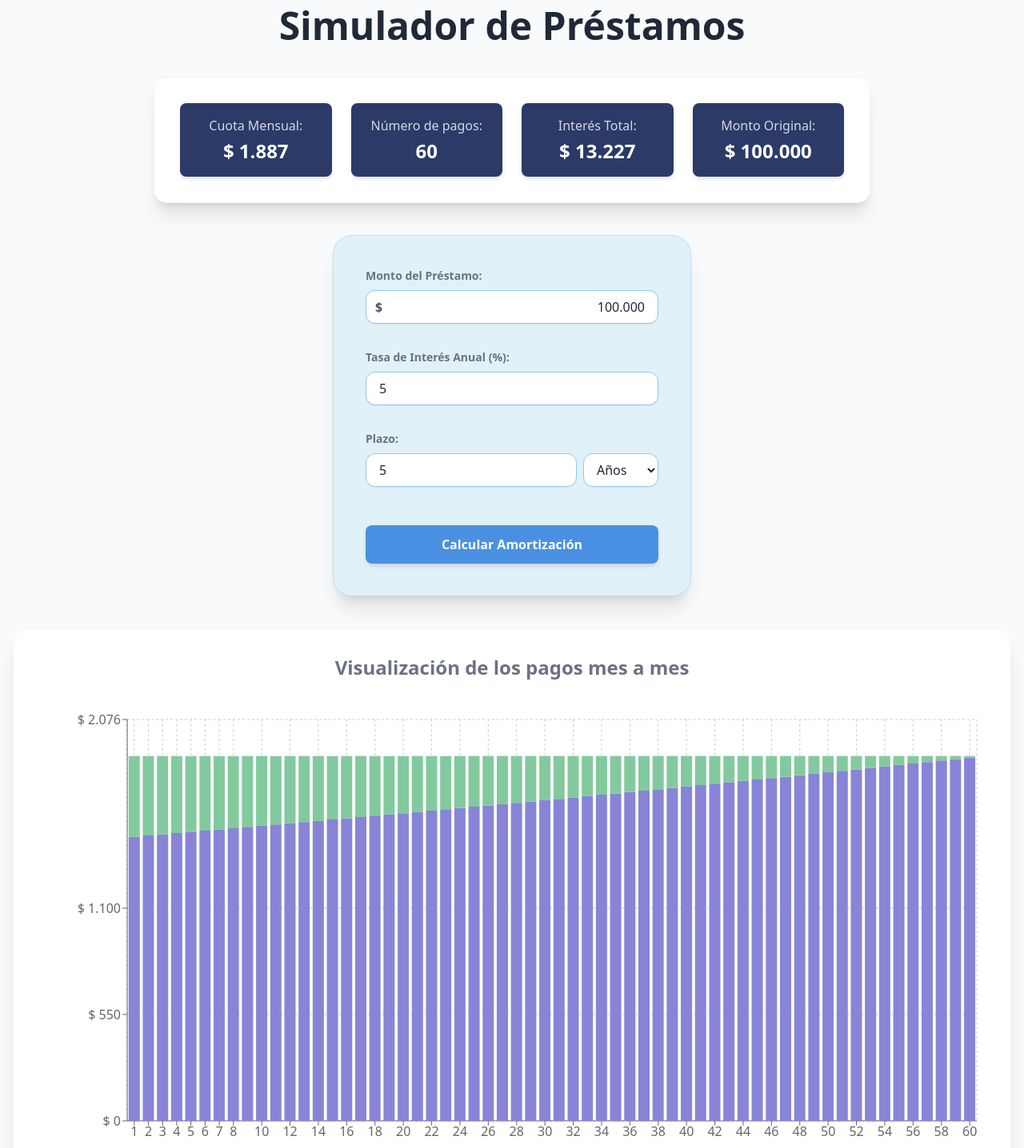
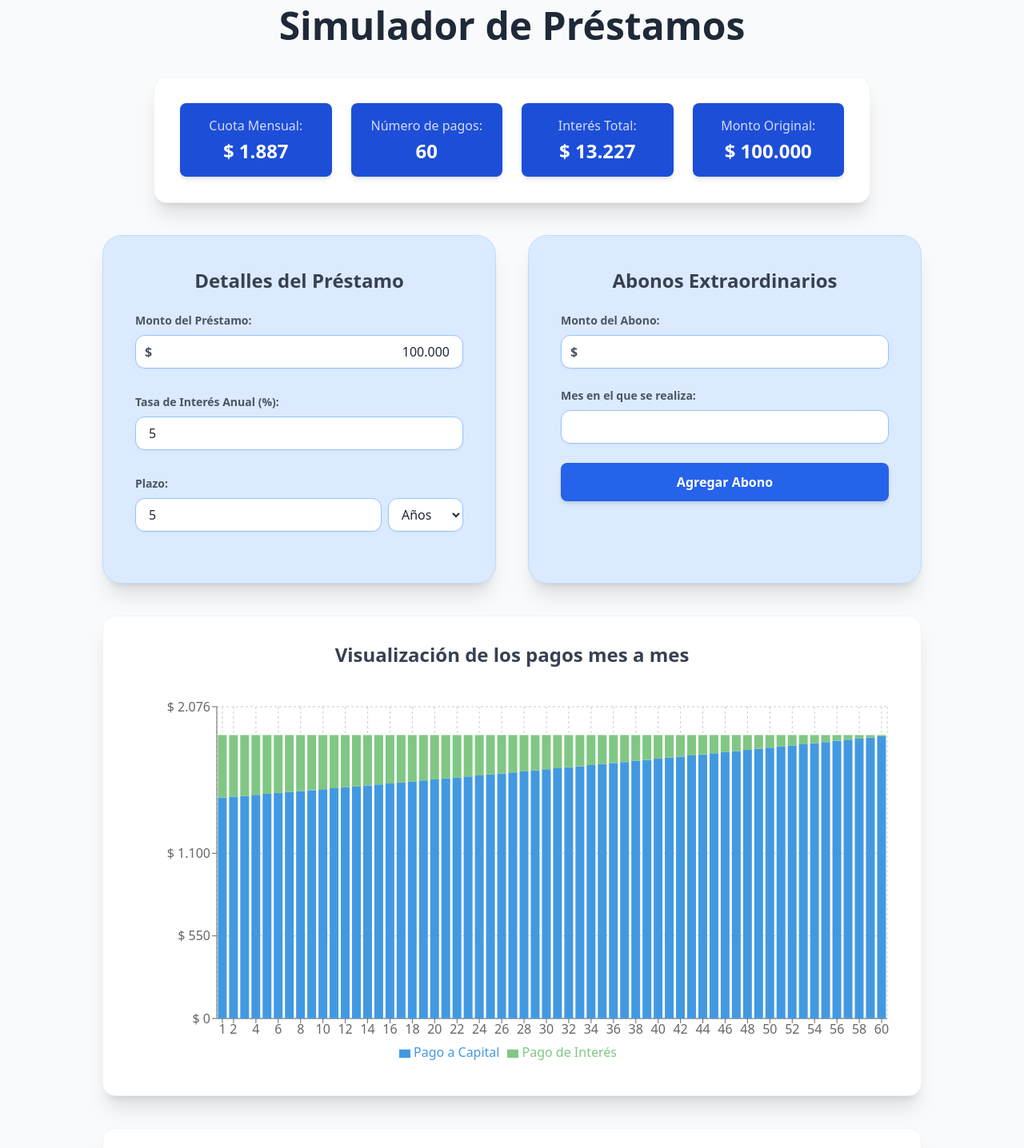
Before and after one commit to Towers40/Simulador-de-prestamos, a React (Vite) app: page / in a window 1280 px wide. Shown: the part 40-1476 px from the top of the page at 80% size. Built offline with nearby package versions, Linux system fonts and the light colour scheme.

Commit message:
Implementar la funcionalidad de abonos extraordinarios

```diff
--- a/src/App.jsx
+++ b/src/App.jsx
@@ -15,13 +15,22 @@ function App() {
   const [amortizationSchedule, setAmortizationSchedule] = useState([]);
   const [chartData, setChartData] = useState([]);
 
+  // State for extraordinary payments
+  const [extraPayments, setExtraPayments] = useState([]); // Stores objects like { id: unique, amount: number, month: number }
+  const [newExtraPaymentAmount, setNewExtraPaymentAmount] = useState('');
+  const [newExtraPaymentMonth, setNewExtraPaymentMonth] = useState('');
+
+  const [message, setMessage] = useState(''); // For custom alert messages
+
   const tableRef = useRef(null);
   const loanAmountInputRef = useRef(null);
 
+  // Recalculate amortization whenever relevant inputs or extra payments change
   useEffect(() => {
     calculateAmortization();
-  }, [loanAmount, annualInterestRate, loanTerm, loanTermUnit]);
+  }, [loanAmount, annualInterestRate, loanTerm, loanTermUnit, extraPayments]);
 
+  // Effect to format and display loan amount
   useEffect(() => {
     let formattedValue = '';
     if (loanAmount !== '' && !isNaN(parseFloat(loanAmount))) {
@@ -29,21 +38,26 @@ function App() {
     }
 
     setDisplayLoanAmount(formattedValue);
+    // Only update input value if it's not currently focused (to prevent cursor jumping)
     if (loanAmountInputRef.current && document.activeElement !== loanAmountInputRef.current) {
       loanAmountInputRef.current.value = formattedValue;
     }
   }, [loanAmount]);
 
+  /**
+   * Calculates the loan amortization schedule, incorporating extraordinary payments.
+   */
   const calculateAmortization = () => {
     const principal = parseFloat(loanAmount);
     const annualRate = parseFloat(annualInterestRate) / 100;
-    let months = parseInt(loanTerm);
+    let totalMonths = parseInt(loanTerm);
 
     if (loanTermUnit === 'years') {
-      months = months * 12;
+      totalMonths = totalMonths * 12;
     }
 
-    if (isNaN(principal) || isNaN(annualRate) || isNaN(months) || principal <= 0 || months <= 0) {
+    // Input validation
+    if (isNaN(principal) || isNaN(annualRate) || isNaN(totalMonths) || principal <= 0 || totalMonths <= 0) {
       setAmortizationSchedule([]);
       setChartData([]);
       return;
@@ -52,33 +66,81 @@ function App() {
     const monthlyRate = annualRate / 12;
     let monthlyPayment = 0;
 
+    // Calculate initial monthly payment (PITI)
     if (monthlyRate === 0) {
-      monthlyPayment = principal / months;
+      // Handle zero interest rate
+      monthlyPayment = principal / totalMonths;
     } else {
-      monthlyPayment = principal * (monthlyRate / (1 - Math.pow(1 + monthlyRate, -months)));
+      // Standard amortization formula
+      monthlyPayment = principal * (monthlyRate / (1 - Math.pow(1 + monthlyRate, -totalMonths)));
     }
 
     let remainingBalance = principal;
     const schedule = [];
     const dataForChart = [];
 
-    for (let i = 1; i <= months; i++) {
-      const interestPayment = remainingBalance * monthlyRate;
-      const principalPayment = monthlyPayment - interestPayment;
-      remainingBalance -= principalPayment;
+    // Sort extra payments by month to ensure they are applied in the correct sequence
+    const sortedExtraPayments = [...extraPayments].sort((a, b) => a.month - b.month);
+    let currentExtraPaymentIndex = 0;
 
-      if (remainingBalance < 0) {
-        remainingBalance = 0;
+    // Loop through months, breaking when the loan is fully paid or a safe upper limit is reached
+    // Loop up to 2x the original term to allow for very long amortizations if needed
+    for (let i = 1; i <= totalMonths * 2 + 1; i++) {
+      // Break if remaining balance is effectively zero (due to floating point inaccuracies, check a small range)
+      if (remainingBalance <= 0.01 && remainingBalance >= -0.01) {
+        break;
       }
 
+      // Apply any extraordinary payments scheduled for the current month
+      while (currentExtraPaymentIndex < sortedExtraPayments.length && sortedExtraPayments[currentExtraPaymentIndex].month === i) {
+        const ep = sortedExtraPayments[currentExtraPaymentIndex];
+        if (remainingBalance > 0 && ep.amount > 0) {
+          // Reduce the remaining balance by the extra payment amount
+          remainingBalance = Math.max(0, remainingBalance - ep.amount);
+        }
+        currentExtraPaymentIndex++;
+        // If loan is paid off immediately after an extra payment, break from inner loop
+        if (remainingBalance <= 0.01 && remainingBalance >= -0.01) {
+          break;
+        }
+      }
+
+      // If loan is paid off after applying extra payments for this month, break from outer loop
+      if (remainingBalance <= 0.01 && remainingBalance >= -0.01) {
+        break;
+      }
+
+      // Calculate interest for the current month based on the remaining balance
+      const interestPayment = remainingBalance * monthlyRate;
+      let principalPayment = monthlyPayment - interestPayment;
+      let actualMonthlyPaymentForRecord = monthlyPayment; // This will be the amount recorded for this month
+
+      // Adjust for the final payment: if remaining balance is less than the calculated principal payment,
+      // it means this is the last payment and we only need to pay the remaining balance plus interest.
+      if (remainingBalance < principalPayment) {
+        principalPayment = remainingBalance; // The actual principal paid is just the remaining balance
+        actualMonthlyPaymentForRecord = principalPayment + interestPayment; // The actual final payment amount
+        remainingBalance = 0; // Set remaining balance to zero for this entry
+      } else {
+        remainingBalance -= principalPayment;
+      }
+
+      // Ensure principal payment is not negative in the schedule if monthly payment doesn't cover interest
+      // (though this scenario should ideally not happen with valid initial calculations)
+      if (principalPayment < 0) {
+        principalPayment = 0;
+      }
+
+      // Add the current month's payment details to the schedule
       schedule.push({
         month: i,
-        monthlyPayment: monthlyPayment,
+        monthlyPayment: actualMonthlyPaymentForRecord,
         principalPayment: principalPayment,
         interestPayment: interestPayment,
         remainingBalance: remainingBalance,
       });
 
+      // Prepare data for the chart
       dataForChart.push({
         month: i,
         'Pago a Capital': principalPayment,
@@ -86,68 +148,116 @@ function App() {
         'Saldo Restante': remainingBalance,
       });
     }
+
     setAmortizationSchedule(schedule);
     setChartData(dataForChart);
 
+    // Scroll to top of table if it exists
     if (tableRef.current) {
       tableRef.current.scrollTop = 0;
     }
   };
 
+  /**
+   * Formats a number as a Colombian Pesos currency string.
+   * @param {number|string} value - The number to format.
+   * @returns {string} The formatted currency string.
+   */
   const formatCurrency = (value) => {
-    const numValue = parseFloat(value);
+    let numValue = parseFloat(value);
     if (isNaN(numValue)) {
-      return '$0';
+      numValue = 0; // Default to 0 for display if invalid
     }
     return new Intl.NumberFormat('es-CO', { style: 'currency', currency: 'COP', minimumFractionDigits: 0, maximumFractionDigits: 0 }).format(numValue);
   };
 
+  /**
+   * Cleans a string to contain only numbers and a single decimal point.
+   * @param {string} value - The input string.
+   * @returns {string} The cleaned numeric string.
+   */
   const cleanNumberInput = (value) => {
     return value.replace(/[^0-9.]/g, '');
   };
 
+  /**
+   * Handles adding a new extraordinary payment to the list.
+   */
+  const handleAddExtraPayment = () => {
+    const amount = parseFloat(cleanNumberInput(newExtraPaymentAmount));
+    const month = parseInt(newExtraPaymentMonth);
+
+    // Input validation for extra payment
+    if (isNaN(amount) || amount <= 0 || isNaN(month) || month <= 0) {
+      setMessage('Por favor, ingresa un monto y mes válidos para el abono extraordinario.');
+      return;
+    }
+
+    setExtraPayments(prev => [...prev, { id: Date.now(), amount, month }]);
+    setNewExtraPaymentAmount('');
+    setNewExtraPaymentMonth('');
+    setMessage(''); // Clear any previous message
+  };
+
+  /**
+   * Handles removing an extraordinary payment from the list.
+   * @param {number} idToRemove - The unique ID of the payment to remove.
+   */
+  const handleRemoveExtraPayment = (idToRemove) => {
+    setExtraPayments(prev => prev.filter(ep => ep.id !== idToRemove));
+    setMessage(''); // Clear any previous message
+  };
+
   return (
-    <div className="min-h-screen bg-gray-50 flex flex-col py-12 px-4 font-sans text-main-text w-screen">
+    <div className="min-h-screen bg-gray-50 flex flex-col py-12 px-4 font-sans text-gray-800 w-screen">
+      {/* Custom message display for validation errors */}
+      {message && (
+        <div className="bg-red-100 border border-red-400 text-red-700 px-4 py-3 rounded-xl relative mb-4 max-w-md mx-auto text-center" role="alert">
+          <span className="block sm:inline">{message}</span>
+          <span className="absolute top-0 bottom-0 right-0 px-4 py-3 cursor-pointer" onClick={() => setMessage('')}>
+            <svg className="fill-current h-6 w-6 text-red-500" role="button" xmlns="http://www.w3.org/2000/svg" viewBox="0 0 20 20"><title>Cerrar</title><path d="M14.348 14.849a1.2 1.2 0 0 1-1.697 0L10 11.819l-2.651 3.029a1.2 1.2 0 1 1-1.697-1.697l2.758-3.15-2.759-3.152a1.2 1.2 0 1 1 1.697-1.697L10 8.183l2.651-3.031a1.2 1.2 0 1 1 1.697 1.697l-2.758 3.152 2.758 3.15a1.2 1.2 0 0 1 0 1.698z" /></svg>
+          </span>
+        </div>
+      )}
+
       <h1 className="text-4xl md:text-5xl font-bold text-gray-800 mb-10 text-center mx-auto max-w-screen-xl">
         Simulador de Préstamos
       </h1>
 
-      {/* Bloque de resumen superior - Mantiene su centrado y ancho máximo */}
+      {/* Summary Block */}
       <div className="bg-white p-6 md:p-8 rounded-2xl shadow-xl w-full max-w-4xl mx-auto mb-10 border border-gray-100">
         <div className="grid grid-cols-1 md:grid-cols-2 lg:grid-cols-4 gap-4 md:gap-6 text-center">
-          {/* Cuota Mensual */}
-          <div className="bg-primary-dark-blue p-3 md:p-4 rounded-lg text-white shadow-md flex flex-col justify-center">
+          <div className="bg-blue-700 p-3 md:p-4 rounded-lg text-white shadow-md flex flex-col justify-center">
             <p className="text-sm md:text-base opacity-80 mb-1 whitespace-nowrap">Cuota Mensual:</p>
             <p className="text-lg md:text-xl lg:text-2xl font-bold whitespace-nowrap">{formatCurrency(amortizationSchedule[0]?.monthlyPayment || 0)}</p>
           </div>
-          {/* Número de pagos */}
-          <div className="bg-primary-dark-blue p-3 md:p-4 rounded-lg text-white shadow-md flex flex-col justify-center">
+          <div className="bg-blue-700 p-3 md:p-4 rounded-lg text-white shadow-md flex flex-col justify-center">
             <p className="text-sm md:text-base opacity-80 mb-1 whitespace-nowrap">Número de pagos:</p>
             <p className="text-lg md:text-xl lg:text-2xl font-bold whitespace-nowrap">
-              {loanTermUnit === 'years' ? loanTerm * 12 : loanTerm}
+              {amortizationSchedule.length}
             </p>
           </div>
-          {/* Interés a Pagar */}
-          <div className="bg-primary-dark-blue p-3 md:p-4 rounded-lg text-white shadow-md flex flex-col justify-center">
+          <div className="bg-blue-700 p-3 md:p-4 rounded-lg text-white shadow-md flex flex-col justify-center">
             <p className="text-sm md:text-base opacity-80 mb-1 whitespace-nowrap">Interés Total:</p>
             <p className="text-lg md:text-xl lg:text-2xl font-bold whitespace-nowrap">
               {formatCurrency(amortizationSchedule.reduce((sum, row) => sum + row.interestPayment, 0))}
             </p>
           </div>
-          {/* Montante Original */}
-          <div className="bg-primary-dark-blue p-3 md:p-4 rounded-lg text-white shadow-md flex flex-col justify-center">
+          <div className="bg-blue-700 p-3 md:p-4 rounded-lg text-white shadow-md flex flex-col justify-center">
             <p className="text-sm md:text-base opacity-80 mb-1 whitespace-nowrap">Monto Original:</p>
             <p className="text-lg md:text-xl lg:text-2xl font-bold whitespace-nowrap">{formatCurrency(loanAmount)}</p>
           </div>
         </div>
       </div>
 
-      {/* Inputs de la calculadora - Mantiene su centrado y ancho máximo */}
-      <div className="bg-light-blue-bg p-8 md:p-10 rounded-3xl shadow-xl w-full max-w-md mx-auto mb-10 border border-blue-200">
+      {/* Calculator Inputs and Extra Payments Section */}
+      <div className="flex flex-col lg:flex-row gap-6 md:gap-10 w-full max-w-5xl mx-auto mb-10">
+        {/* Main Calculator Inputs */}
+        <div className="bg-blue-100 p-8 md:p-10 rounded-3xl shadow-xl w-full lg:w-1/2 border border-blue-200">
+          <h2 className="text-xl md:text-2xl font-bold text-center text-gray-700 mb-6">Detalles del Préstamo</h2>
           <div className="grid grid-cols-1 gap-6 md:gap-8 mb-6">
-          {/* Monto del Préstamo con formato */}
             <div>
-            <label htmlFor="loanAmount" className="block text-light-gray-text text-sm font-semibold mb-2">
+              <label htmlFor="loanAmount" className="block text-gray-600 text-sm font-semibold mb-2">
                 Monto del Préstamo:
               </label>
               <div className="relative">
@@ -162,10 +272,12 @@ function App() {
                     const rawValue = e.target.value;
                     const cleanNumString = cleanNumberInput(rawValue);
 
+                    // Update the input field directly for immediate visual feedback
                     if (loanAmountInputRef.current) {
                       loanAmountInputRef.current.value = rawValue;
                     }
 
+                    // Set state with the cleaned number
                     if (cleanNumString !== '') {
                       setLoanAmount(parseFloat(cleanNumString));
                     } else {
@@ -173,11 +285,11 @@ function App() {
                     }
                   }}
                   onBlur={() => {
+                    // Reformat on blur to ensure consistent display
                     let formattedValue = '';
                     if (loanAmount !== '' && !isNaN(parseFloat(loanAmount))) {
                       formattedValue = new Intl.NumberFormat('es-CO', { minimumFractionDigits: 0, maximumFractionDigits: 0 }).format(parseFloat(loanAmount));
                     }
-
                     setDisplayLoanAmount(formattedValue);
                     if (loanAmountInputRef.current) {
                       loanAmountInputRef.current.value = formattedValue;
@@ -189,7 +301,7 @@ function App() {
               </div>
             </div>
             <div>
-            <label htmlFor="annualInterestRate" className="block text-light-gray-text text-sm font-semibold mb-2">
+              <label htmlFor="annualInterestRate" className="block text-gray-600 text-sm font-semibold mb-2">
                 Tasa de Interés Anual (%):
               </label>
               <input
@@ -202,9 +314,8 @@ function App() {
                 step="0.01"
               />
             </div>
-          {/* Campo de Plazo con selector de unidad */}
             <div>
-            <label htmlFor="loanTerm" className="block text-light-gray-text text-sm font-semibold mb-2">
+              <label htmlFor="loanTerm" className="block text-gray-600 text-sm font-semibold mb-2">
                 Plazo:
               </label>
               <div className="flex items-center gap-2">
@@ -228,19 +339,82 @@ function App() {
               </div>
             </div>
           </div>
+        </div>
+
+        {/* Extra Payments Section */}
+        <div className="bg-blue-100 p-8 md:p-10 rounded-3xl shadow-xl w-full lg:w-1/2 border border-blue-200">
+          <h2 className="text-xl md:text-2xl font-bold text-center text-gray-700 mb-6">Abonos Extraordinarios</h2>
+          <div className="grid grid-cols-1 gap-6 mb-6">
+            <div>
+              <label htmlFor="newExtraPaymentAmount" className="block text-gray-600 text-sm font-semibold mb-2">
+                Monto del Abono:
+              </label>
+              <div className="relative">
+                <span className="absolute left-3 top-1/2 -translate-y-1/2 text-gray-600 font-bold">$</span>
+                <input
+                  type="text"
+                  id="newExtraPaymentAmount"
+                  className="w-full pl-8 pr-4 py-2 border border-blue-300 rounded-xl bg-white shadow-sm focus:outline-none focus:ring-2 focus:ring-blue-400 focus:border-transparent transition-all duration-200 text-gray-800 text-right"
+                  value={newExtraPaymentAmount}
+                  onChange={(e) => setNewExtraPaymentAmount(cleanNumberInput(e.target.value))}
+                  inputMode="numeric"
+                  pattern="[0-9]*"
+                />
+              </div>
+            </div>
+            <div>
+              <label htmlFor="newExtraPaymentMonth" className="block text-gray-600 text-sm font-semibold mb-2">
+                Mes en el que se realiza:
+              </label>
+              <input
+                type="number"
+                id="newExtraPaymentMonth"
+                className="w-full px-4 py-2 border border-blue-300 rounded-xl bg-white shadow-sm focus:outline-none focus:ring-2 focus:ring-blue-400 focus:border-transparent transition-all duration-200 text-gray-800"
+                value={newExtraPaymentMonth}
+                onChange={(e) => setNewExtraPaymentMonth(e.target.value)}
+                min="1"
+              />
+            </div>
             <button
-          onClick={calculateAmortization}
-          className="w-full mt-6 bg-button-blue hover:bg-hover-button-blue text-white font-bold py-3 px-6 rounded-lg shadow-md transition-colors duration-200 focus:outline-none focus:ring-2 focus:ring-blue-300 active:bg-blue-800"
+              onClick={handleAddExtraPayment}
+              className="w-full bg-blue-600 hover:bg-blue-700 text-white font-bold py-3 px-6 rounded-lg shadow-md transition-colors duration-200 focus:outline-none focus:ring-2 focus:ring-blue-300 active:bg-blue-800"
             >
-          Calcular Amortización
+              Agregar Abono
             </button>
           </div>
 
+          {/* List of current extra payments */}
+          {extraPayments.length > 0 && (
+            <div className="mt-6 border-t border-blue-200 pt-6">
+              <h3 className="text-lg font-semibold text-gray-700 mb-4">Abonos Agregados:</h3>
+              <ul className="space-y-3">
+                {extraPayments.map((ep) => (
+                  <li key={ep.id} className="flex items-center justify-between bg-white p-3 rounded-lg shadow-sm border border-blue-100">
+                    <span className="text-gray-800 text-sm md:text-base">
+                      {formatCurrency(ep.amount)} en el Mes {ep.month}
+                    </span>
+                    <button
+                      onClick={() => handleRemoveExtraPayment(ep.id)}
+                      className="text-red-500 hover:text-red-700 transition-colors duration-200"
+                      aria-label={`Eliminar abono de ${formatCurrency(ep.amount)} en el Mes ${ep.month}`}
+                    >
+                      <svg xmlns="http://www.w3.org/2000/svg" className="h-5 w-5" viewBox="0 0 20 20" fill="currentColor">
+                        <path fillRule="evenodd" d="M9 2a1 1 0 00-.894.553L7.382 4H4a1 1 0 000 2v10a2 2 0 002 2h8a2 2 0 002-2V6a1 1 0 100-2h-3.382l-.724-1.447A1 1 0 0011 2H9zM7 8a1 1 0 012 0v6a1 1 0 11-2 0V8zm6 0a1 1 0 11-2 0v6a1 1 0 112 0V8z" clipRule="evenodd" />
+                      </svg>
+                    </button>
+                  </li>
+                ))}
+              </ul>
+            </div>
+          )}
+        </div>
+      </div>
 
-      {/* Gráfico de Amortización - Ahora debería estirarse al ancho del viewport */}
+
+      {/* Amortization Chart */}
       {amortizationSchedule.length > 0 && (
-        <div className="bg-white p-8 rounded-2xl shadow-xl w-full mb-10 border border-gray-100">
-          <h2 className="text-xl md:text-2xl font-bold text-center text-light-gray-text mb-6">Visualización de los pagos mes a mes</h2>
+        <div className="bg-white p-8 rounded-2xl shadow-xl w-full max-w-5xl mx-auto mb-10 border border-gray-100">
+          <h2 className="text-xl md:text-2xl font-bold text-center text-gray-700 mb-6">Visualización de los pagos mes a mes</h2>
           <ResponsiveContainer width="100%" aspect={2}>
             <BarChart
               data={chartData}
@@ -255,8 +429,9 @@ function App() {
               <XAxis dataKey="month" />
               <YAxis
                 tickFormatter={formatCurrency}
+                // Dynamically set Y-axis domain to fit data, adding 10% padding
                 domain={[0, Math.max(...chartData.map(item => item['Pago a Capital'] + item['Pago de Interés'])) * 1.1]}
-                width={100}
+                width={100} // Give Y-axis some fixed width for formatting
               />
               <Tooltip
                 formatter={(value, name) => [`${formatCurrency(value)}`, name]}
@@ -264,21 +439,20 @@ function App() {
                 labelStyle={{ color: '#333', fontWeight: 'bold' }}
               />
               <Legend />
-              <Bar dataKey="Pago a Capital" stackId="a" fill="#8884d8" />
-              <Bar dataKey="Pago de Interés" stackId="a" fill="#82ca9d" />
+              <Bar dataKey="Pago a Capital" stackId="a" fill="#4299E1" /> {/* Tailwind blue-500 */}
+              <Bar dataKey="Pago de Interés" stackId="a" fill="#81C784" /> {/* A light green */}
             </BarChart>
           </ResponsiveContainer>
         </div>
       )}
 
-      {/* Tabla de Amortización - Con altura extendida */}
+      {/* Amortization Table */}
       {amortizationSchedule.length > 0 && (
-        <div className="bg-white p-6 md:p-8 rounded-2xl shadow-xl w-full border border-gray-100">
-          <h2 className="text-xl md:text-2xl font-bold text-center text-light-gray-text mb-6">Tabla de Amortización Detallada</h2>
-          {/* CAMBIO CLAVE AQUÍ: max-h-128 cambiado a max-h-[900px] para ~20 filas */}
-          <div className="overflow-x-auto overflow-y-auto max-h-[900px] relative rounded-lg border border-gray-200">
+        <div className="bg-white p-6 md:p-8 rounded-2xl shadow-xl w-full max-w-5xl mx-auto border border-gray-100">
+          <h2 className="text-xl md:text-2xl font-bold text-center text-gray-700 mb-6">Tabla de Amortización Detallada</h2>
+          <div className="overflow-x-auto overflow-y-auto max-h-[500px] relative rounded-lg border border-gray-200"> {/* Increased max-height slightly */}
             <table className="min-w-full divide-y divide-gray-100">
-              <thead className="bg-primary-dark-blue text-white sticky top-0 z-10 shadow-sm">
+              <thead className="bg-blue-700 text-white sticky top-0 z-10 shadow-sm">
                 <tr>
                   <th scope="col" className="px-4 py-3 text-left text-xs font-bold uppercase tracking-wider rounded-tl-lg">
                     Mes
```
Lines whose indentation alone changed are shown as unchanged.
